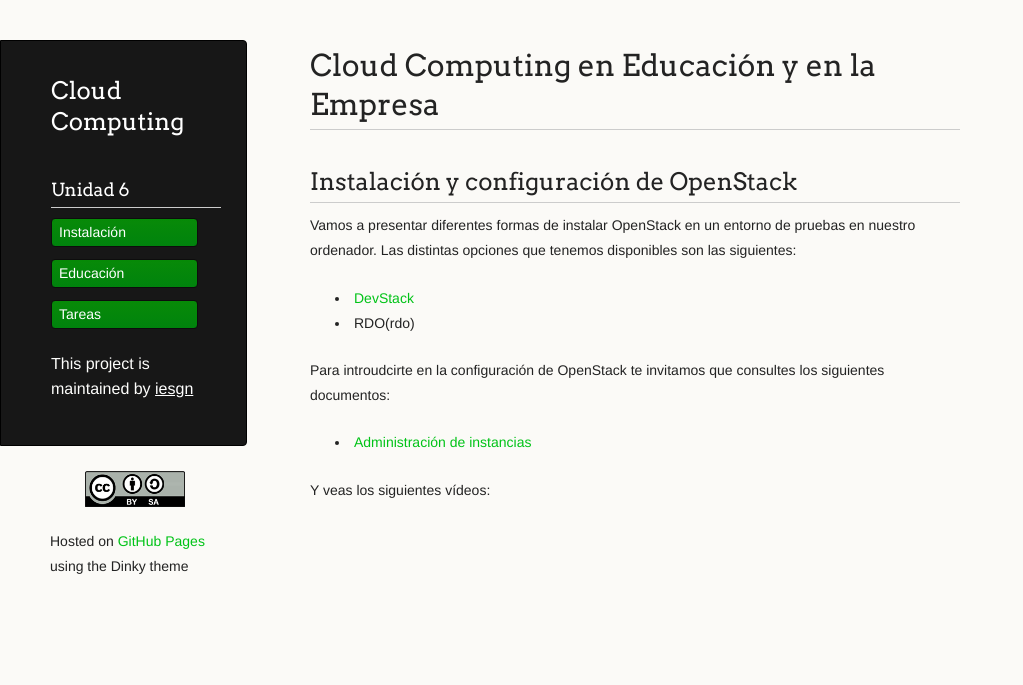
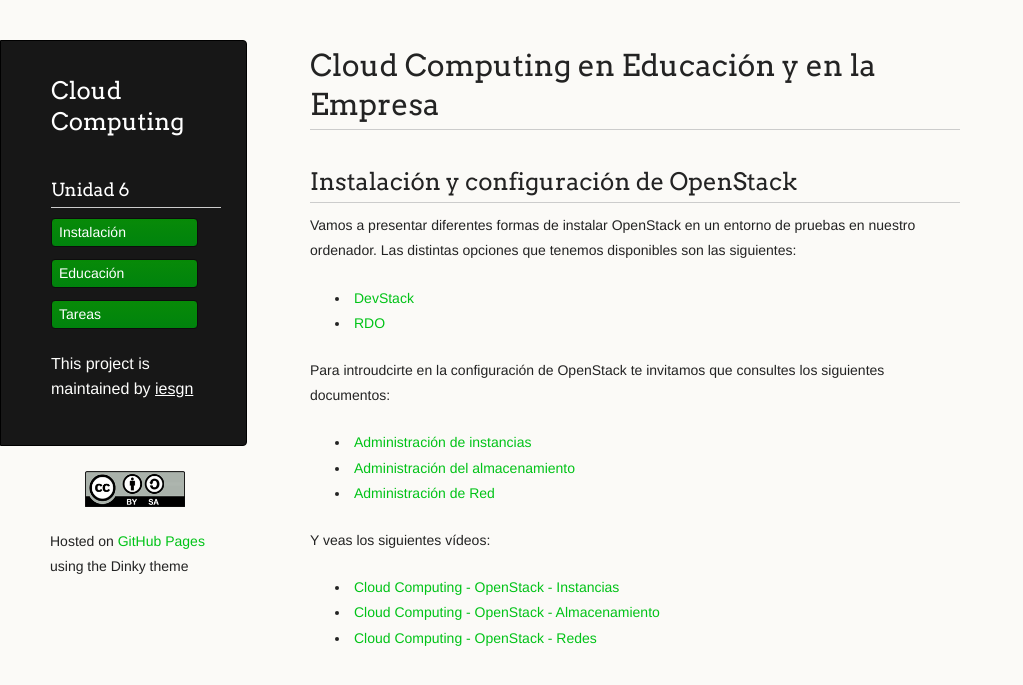
Before and after one commit to iesgn/cloud2, a Jekyll site: the page built from curso/u6/entornos.md, in a window 1280 px wide. Shown: the top 685 px of the page, without its empty margins (0-1023 px from the left). Built offline with Jekyll 4.4.1, drawn with Linux system fonts in a browser that asks for light colours.

Commit message:
Cambios u6

```diff
--- a/curso/u6/entornos.md
+++ b/curso/u6/entornos.md
@@ -10,11 +10,16 @@ menu:
 Vamos a presentar diferentes formas de instalar OpenStack en un entorno de pruebas en nuestro ordenador.  Las distintas opciones que tenemos disponibles son las siguientes:
 
 * [DevStack](devstack)
-* RDO(rdo)
+* [RDO](rdo)
 
 Para introudcirte en la configuración de OpenStack te invitamos que consultes los siguientes documentos:
 
 * [Administración de instancias](kvm)
-
+* [Administración del almacenamiento](lvm-iscsi)
+* [Administración de Red](openswitch.md)
 
 Y veas los siguientes vídeos:
+
+* [Cloud Computing - OpenStack - Instancias](http://youtu.be/XYOme2eNQTg)
+* [Cloud Computing - OpenStack - Almacenamiento](http://youtu.be/XT4elB1DRB4)
+* [Cloud Computing - OpenStack - Redes](http://youtu.be/-NAb8pp5E1g)
```
Also changed, not shown: curso/u4/presentacion.html (+9 -2 lines).
